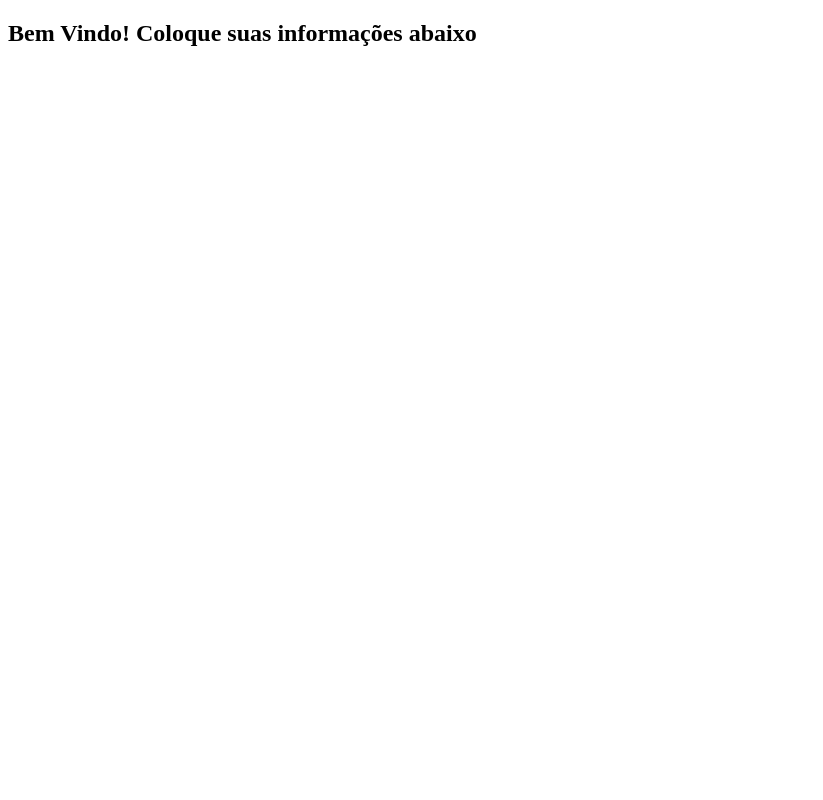
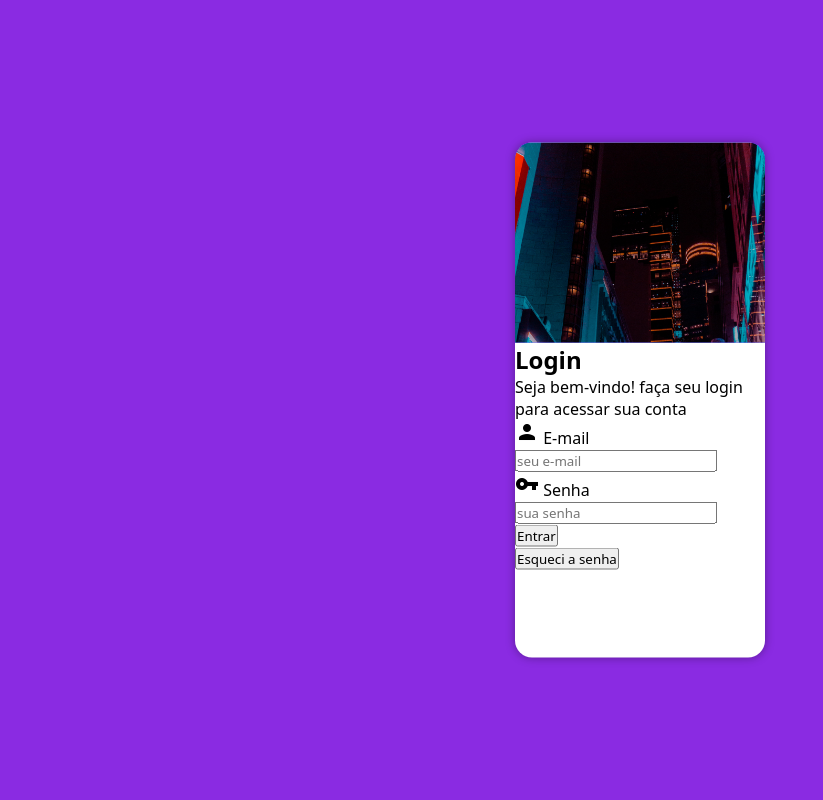
Before and after one commit to Dudu38fps/Projeto-Login, a PHP site: page / in a window 1280 px wide. Shown: the whole page, without its empty margins (0-823 px from the left). Run offline with PHP 8.4, Linux system fonts and the light colour scheme.

Commit message:
1 parte concluída

```diff
--- a/estilos/style.css
+++ b/estilos/style.css
@@ -1 +1,47 @@
 @charset "UTF-8";
+
+* {
+    font-family: system-ui, -apple-system, BlinkMacSystemFont, 'Segoe UI', Roboto, Oxygen, Ubuntu, Cantarell, 'Open Sans', 'Helvetica Neue', sans-serif;
+    padding: 0%;
+    margin: 0%;
+    box-sizing: border-box;
+}
+
+body, html {
+    background-color: blueviolet;
+    width: 100vw;
+    height: 100vh;
+}
+
+main {
+
+    position: relative;
+    width: 100vw;
+    height: 100vh;
+}
+
+section#login {
+    background-color: white;
+    position: absolute;
+    top: 50%;
+    left: 50%;
+    transform: translate(-50%, -50%);
+    width: 250px;
+    height: 515px;
+    border-radius: 17px;
+    box-shadow: 0px 0px 10px rgba(0, 0, 0, 0.356);
+    overflow: hidden;
+}
+
+section#login > div#imagem {
+    display: block;
+    background: blue url(../imagens/pexels-irina-iriser-1083807.jpg)no-repeat;
+    background-position: left top;
+    background-size: cover;
+    height: 200px;
+}
+
+section#login > div.form {
+    padding: 10px;
+    display: block;
+}
--- a/index.html
+++ b/index.html
@@ -3,17 +3,36 @@
 <head>
     <meta charset="UTF-8">
     <meta name="viewport" content="width=device-width, initial-scale=1.0">
+    <link href="https://fonts.googleapis.com/icon?family=Material+Icons" rel="stylesheet">
     <link rel="stylesheet" href="estilos/style.css">
     <title>Login</title>
 </head>
 <body>
     <main>
-        <section>
+        <section id="login">
             <div id="imagem">
 
             </div>
-            <div id="login">
-                <h1>Bem Vindo! Coloque suas informações abaixo</h1>
+            <div id="form">
+                <h1>Login</h1>
+                <p>Seja bem-vindo! faça seu login para acessar sua conta </p>
+                <form action="login.php" method="post">
+                    <div class="campo">
+                        <i class="material-icons">person</i>
+                        <label for="iemail">E-mail</label>
+                        <input type="email" name="email" id="iemail" placeholder="seu e-mail" required >
+                    </div>
+                    <div class="campo">
+                        <i class="material-icons">vpn_key</i>
+                        <label for="esenha">Senha</label>
+                        <input type="password" name="senha" id="esenha" minlength="5" maxlength="15" placeholder="sua senha" autocomplete="current-password" required >
+                    </p>
+
+                    <p>
+                        <input type="submit" value="Entrar"> <br>
+                        <input type="reset" value="Esqueci a senha">
+                    </p>
+                </form>
             </div>
         </section>
     </main>
--- /dev/null
+++ b/login.php
@@ -0,0 +1 @@
+Você foi logado com sucesso !
```
Also changed, not shown: imagens/pexels-david-skyrius-2129796.jpg (deleted), imagens/pexels-felix-mittermeier-957002.jpg (deleted), imagens/pexels-irina-iriser-1083807.jpg (added), imagens/pexels-pixabay-414144.jpg (added).
